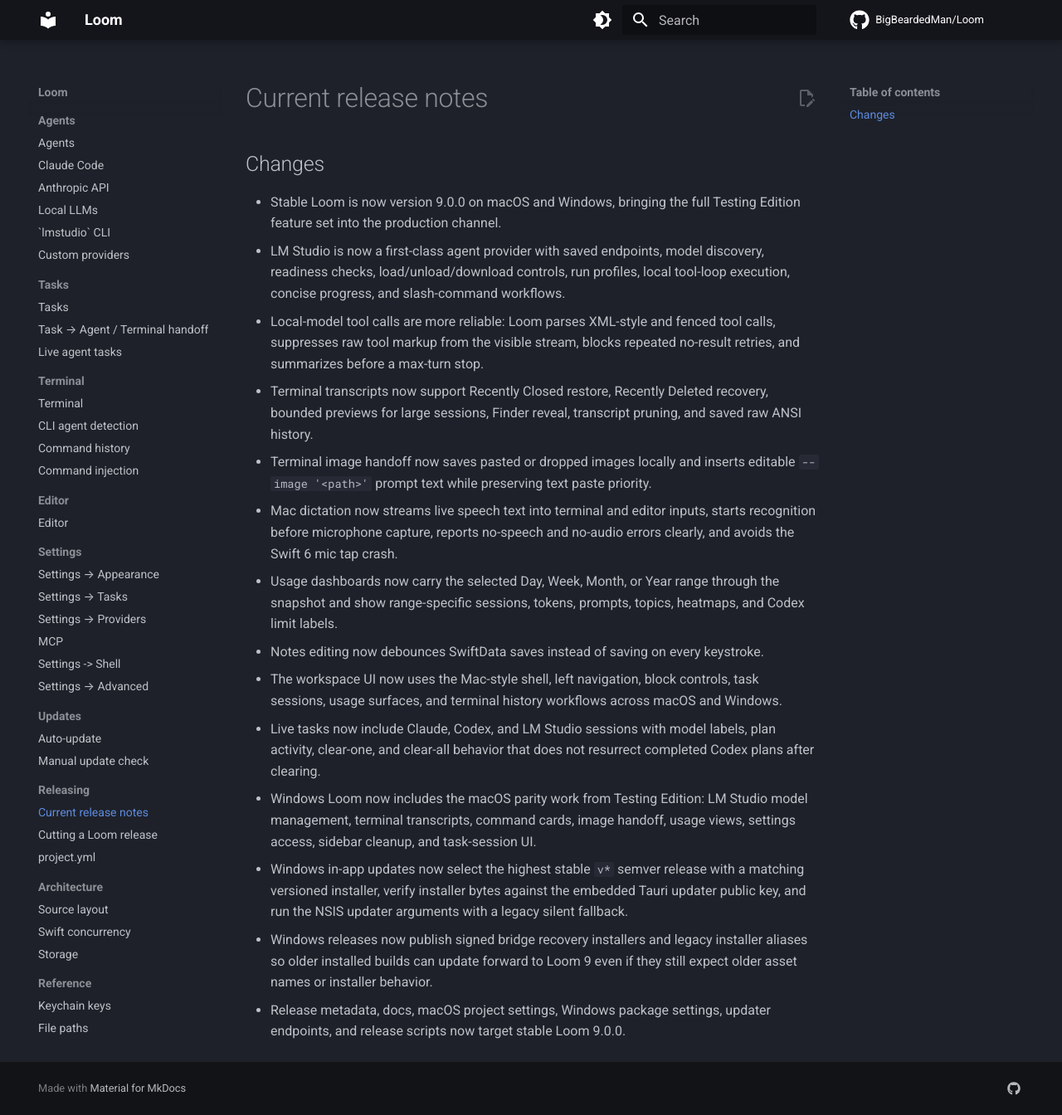
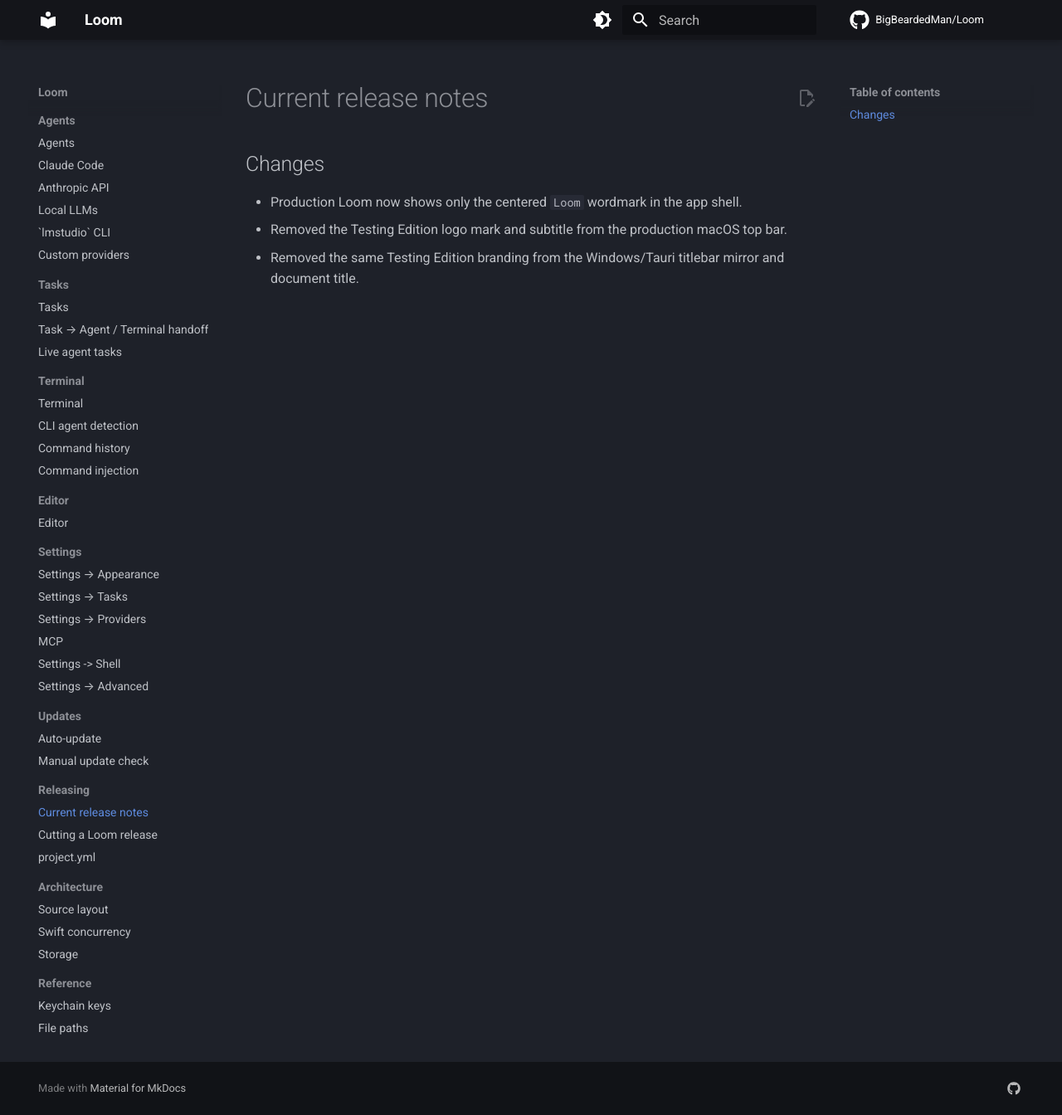
Before and after one commit to BigBeardedMan/Loom, an MkDocs documentation site: the page built from docs/releasing/current-release-notes.md, in a window 1280 px wide and 1344 px high. Shown: the whole window at 83% size. Built offline with MkDocs 1.6.1 and Material for MkDocs 9.7.7, drawn with Linux system fonts in a browser that asks for light colours; comment, search, counter and statistics services are not loaded.

Commit message:
Prepare Loom 9.0.1 release

```diff
--- a/docs/releasing/current-release-notes.md
+++ b/docs/releasing/current-release-notes.md
@@ -1,16 +1,5 @@
 ## Changes
 
-- Stable Loom is now version 9.0.0 on macOS and Windows, bringing the full Testing Edition feature set into the production channel.
-- LM Studio is now a first-class agent provider with saved endpoints, model discovery, readiness checks, load/unload/download controls, run profiles, local tool-loop execution, concise progress, and slash-command workflows.
-- Local-model tool calls are more reliable: Loom parses XML-style and fenced tool calls, suppresses raw tool markup from the visible stream, blocks repeated no-result retries, and summarizes before a max-turn stop.
-- Terminal transcripts now support Recently Closed restore, Recently Deleted recovery, bounded previews for large sessions, Finder reveal, transcript pruning, and saved raw ANSI history.
-- Terminal image handoff now saves pasted or dropped images locally and inserts editable `--image '<path>'` prompt text while preserving text paste priority.
-- Mac dictation now streams live speech text into terminal and editor inputs, starts recognition before microphone capture, reports no-speech and no-audio errors clearly, and avoids the Swift 6 mic tap crash.
-- Usage dashboards now carry the selected Day, Week, Month, or Year range through the snapshot and show range-specific sessions, tokens, prompts, topics, heatmaps, and Codex limit labels.
-- Notes editing now debounces SwiftData saves instead of saving on every keystroke.
-- The workspace UI now uses the Mac-style shell, left navigation, block controls, task sessions, usage surfaces, and terminal history workflows across macOS and Windows.
-- Live tasks now include Claude, Codex, and LM Studio sessions with model labels, plan activity, clear-one, and clear-all behavior that does not resurrect completed Codex plans after clearing.
-- Windows Loom now includes the macOS parity work from Testing Edition: LM Studio model management, terminal transcripts, command cards, image handoff, usage views, settings access, sidebar cleanup, and task-session UI.
-- Windows in-app updates now select the highest stable `v*` semver release with a matching versioned installer, verify installer bytes against the embedded Tauri updater public key, and run the NSIS updater arguments with a legacy silent fallback.
-- Windows releases now publish signed bridge recovery installers and legacy installer aliases so older installed builds can update forward to Loom 9 even if they still expect older asset names or installer behavior.
-- Release metadata, docs, macOS project settings, Windows package settings, updater endpoints, and release scripts now target stable Loom 9.0.0.
+- Production Loom now shows only the centered `Loom` wordmark in the app shell.
+- Removed the Testing Edition logo mark and subtitle from the production macOS top bar.
+- Removed the same Testing Edition branding from the Windows/Tauri titlebar mirror and document title.
--- a/project.yml
+++ b/project.yml
@@ -10,8 +10,8 @@
 settings:
   base:
     SWIFT_VERSION: "6.0"
-    MARKETING_VERSION: "9.0.0"
-    CURRENT_PROJECT_VERSION: "90"
+    MARKETING_VERSION: "9.0.1"
+    CURRENT_PROJECT_VERSION: "91"
     CODE_SIGN_STYLE: Manual
     CODE_SIGN_IDENTITY: "Loom Local Codesign"
     DEVELOPMENT_TEAM: ""
```
Also changed, not shown: 4 other files.
